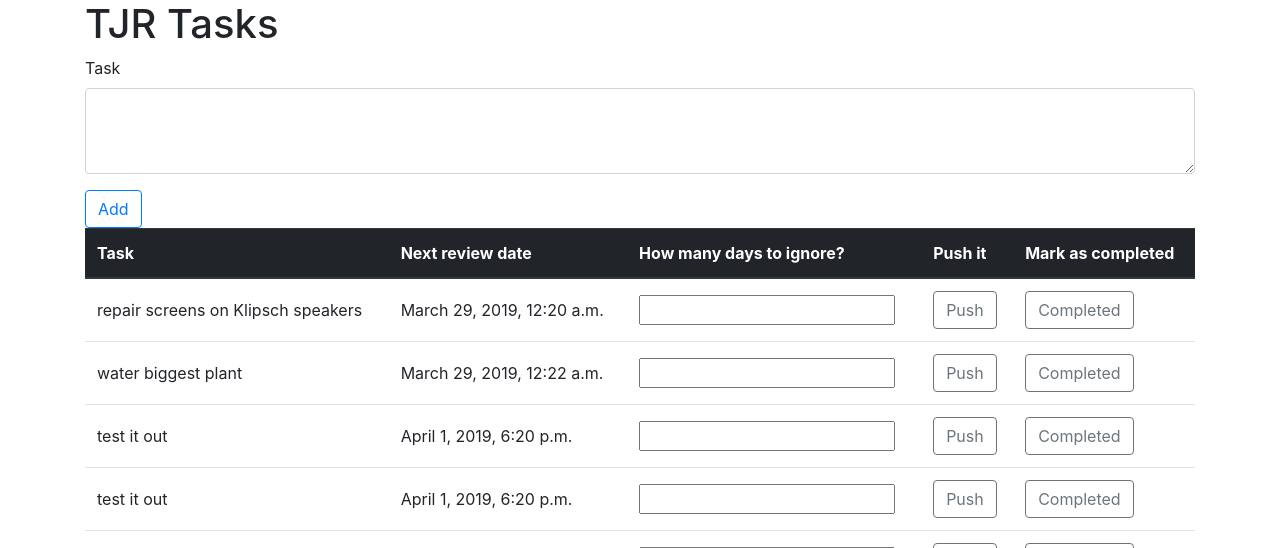
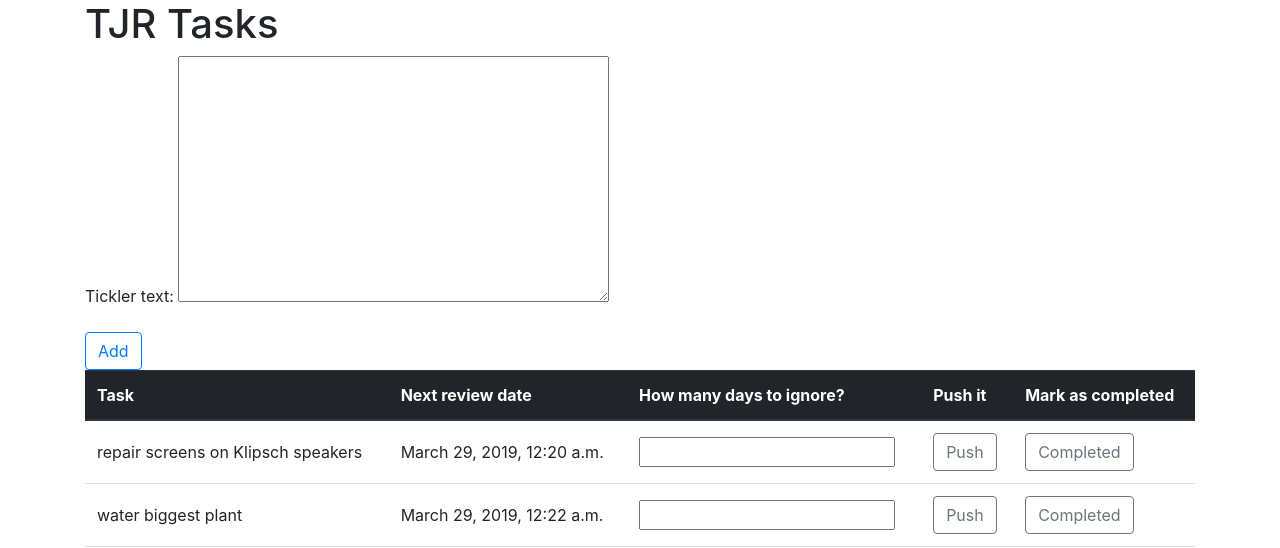
Before and after one commit to tjr226/initialtasks, a Django app: page / in a window 1280 px wide. Shown: the top 548 px of the page. Run offline with Django 3.2, Linux system fonts and the light colour scheme; data comes from the database, SQL or seed files in the repository; both versions use the stored data as it was after the commit; parts of the project's set-up code (start-up, migrations or seed data) failed here and were passed over; some libraries are stand-ins or nearby versions.

Commit message:
refactored views.py and newticklerform at top of page to match the preferred django form syntax. can't figure out how to name forms across the views.py and home.html yet

```diff
--- a/myproject/templates/home.html
+++ b/myproject/templates/home.html
@@ -9,12 +9,10 @@
 {% block content %}
 
 <h1>TJR Tasks</h1>
+
 <form method="post">
     {% csrf_token %}
-    <div class="form-group">
-        <label for="id_task">Task</label>
-        <textarea class="form-control" id="id_task" name="new_task" rows="3"></textarea>
-    </div>
+    {{ form.as_p }}
     <button type="submit" class="btn btn-outline-primary">Add</button>
 </form>
 
@@ -25,7 +23,6 @@
         <tr>
             <th>Task</th>
             <th>Next review date</th>
-            <!-- <th>Completed?</th> -->
             <th>How many days to ignore?</th>
             <th>Push it</th>
             <th>Mark as completed</th>
--- a/myproject/todoapp/forms.py
+++ b/myproject/todoapp/forms.py
@@ -1,9 +1,10 @@
-# from django import forms
-# from .models import TicklerItem
+from django import forms
+from .models import TicklerItem
 
-# class NewTicklerItemForm(forms.ModelForm):
-#     task = forms.CharField(widget=forms.Textarea(), max_length=4000)
+class NewTicklerItemForm(forms.ModelForm):
+    # task = forms.CharField(widget=forms.Textarea(), max_length=4000)
 
-#     class Meta:
-#         model = TicklerItem
-#         fields = ['title', 'task']
+    class Meta:
+        model = TicklerItem
+        # next line picks out the tickler_text field from the TicklerItem model
+        fields = ['tickler_text']
--- a/myproject/todoapp/views.py
+++ b/myproject/todoapp/views.py
@@ -4,16 +4,18 @@ from django.shortcuts import render, redirect
 # copied from django-boards
 from django.http import HttpResponse
 from .models import TicklerItem
-# from .forms import NewTicklerItemForm
+from .forms import NewTicklerItemForm
 
 
 def home(request):
+    new_task_form = NewTicklerItemForm(request.POST)
+
 
     # code to process form entries
     if request.method == 'POST':
         # code to absorb top form that creates new tasks
-        if 'new_task' in request.POST:
-            incoming_task_text = request.POST['new_task']
+        if 'tickler_text' in request.POST:
+            incoming_task_text = request.POST['tickler_text']
             new_tickler_task = TicklerItem.objects.create(tickler_text = incoming_task_text)
             return redirect('home')
         if 'completed_task' in request.POST:
@@ -22,7 +24,9 @@ def home(request):
         if 'push' in request.POST:
             print("push task button press")
             #
+    else:
+        new_tickler_form = NewTicklerItemForm()
 
     items = TicklerItem.objects.exclude(completed_boolean=True)
 
-    return render(request, 'home.html', {'items': items})
+    return render(request, 'home.html', {'items': items, 'form': new_tickler_form})
```
Also changed, not shown: myproject/db.sqlite3.
